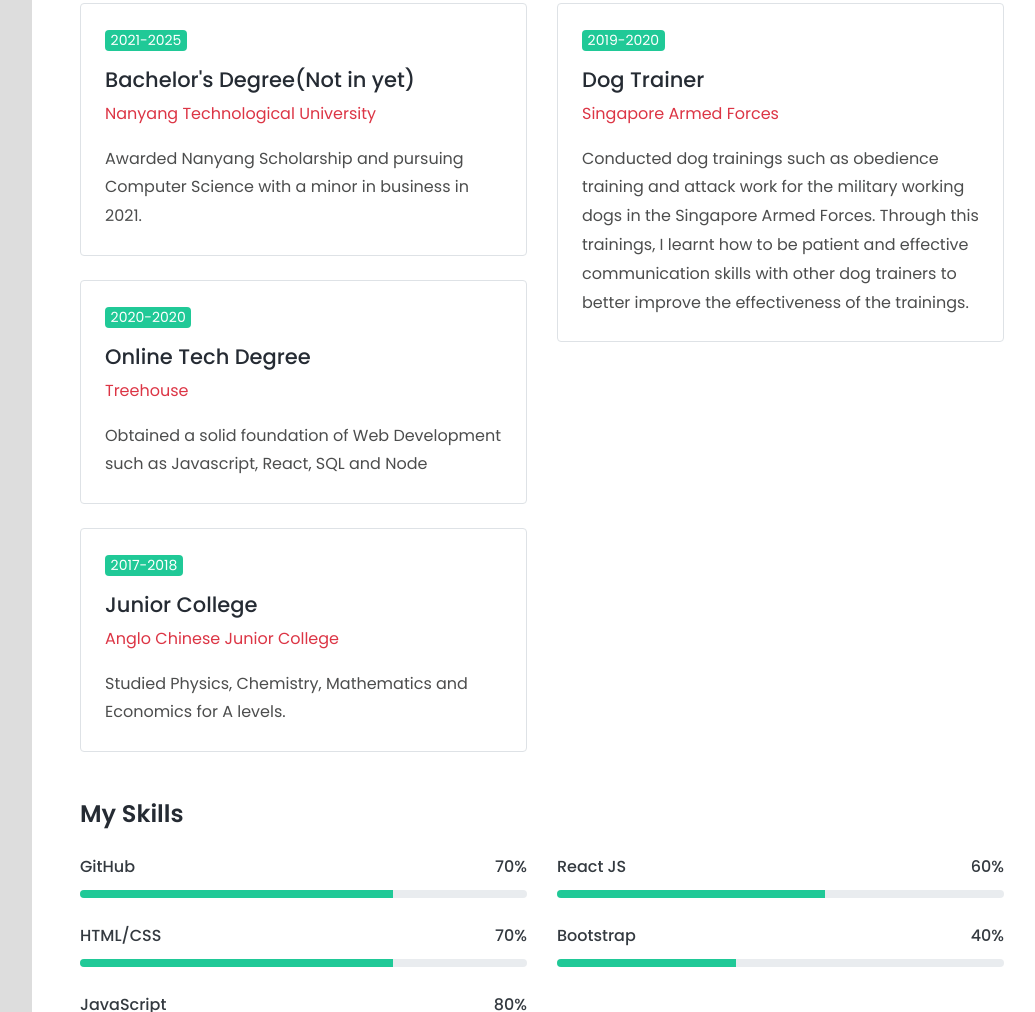
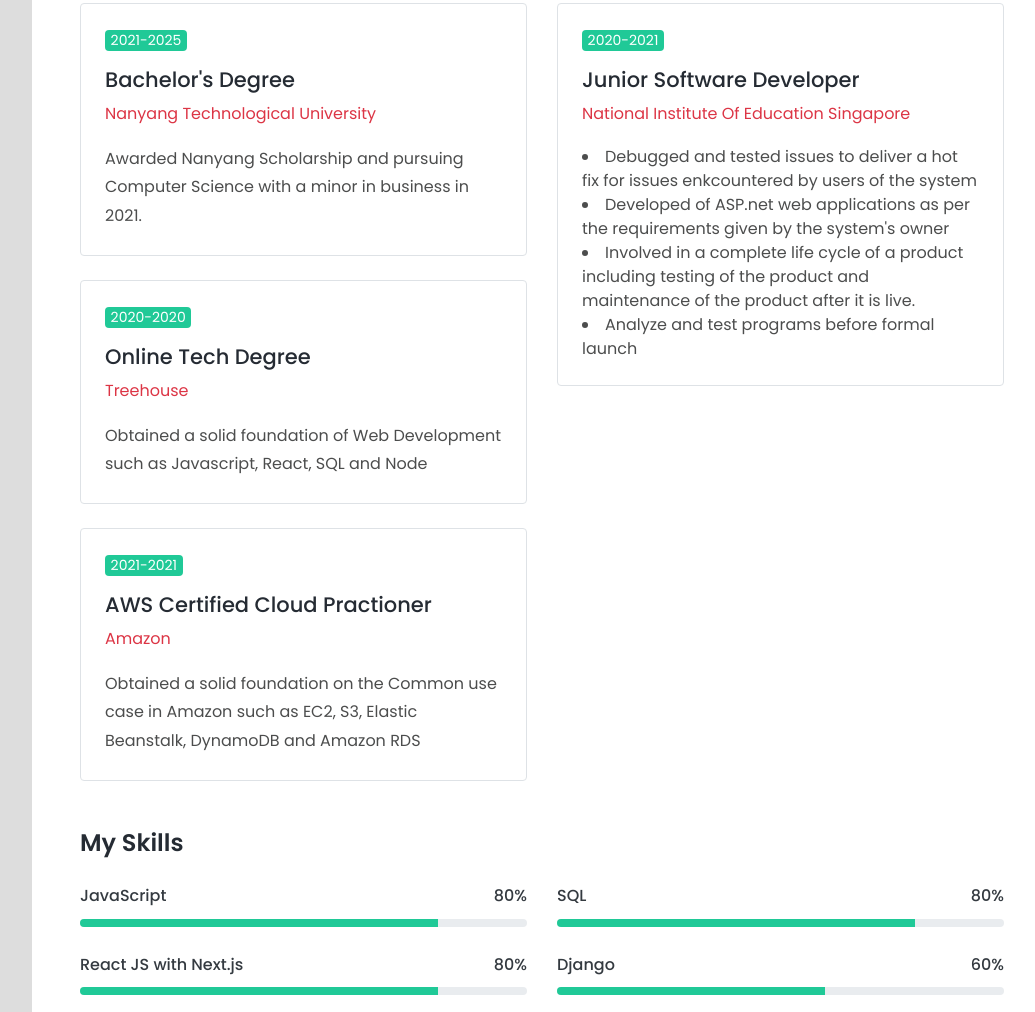
Before and after one commit to TJun-Jie/Portfolio-website, a plain HTML site: page index.html in a window 1280 px wide. Shown: the part 1788-2800 px from the top of the page, without its empty margins (228-1263 px from the left). Drawn offline with Linux system fonts and the light colour scheme.

Commit message:
Updated portfolio

```diff
--- a/index.html
+++ b/index.html
@@ -51,7 +51,7 @@
         <!-- Logo -->
         <a href="index.html" class="mb-lg-auto mt-lg-4">
 			<span class="bg-dark-2 rounded-pill p-2 mb-lg-1 d-none d-lg-inline-block">
-				<img class="img-fluid rounded-pill d-block" src="images/profile.jpg" title="I'm Simone" alt="">
+				<img class="img-fluid rounded-pill d-block" src="images/profile2.jpg" title="I'm Simone" alt="">
 			</span>
 			<h1 class="text-5 text-white text-center mb-0 d-lg-block">Tai Jun Jie</h1>
         </a>
@@ -98,7 +98,7 @@
               <div class="col-12 text-center">
                 <div class="typed-strings">
                   <p>I'm Tai Jun Jie</p>
-                  <p>I'm a Web Developer.</p>
+                  <p>I'm a Software Developer.</p>
                 </div>
                 <p class="text-7 font-weight-500 text-white mb-2 mb-md-3">Welcome</p>
                 <h2 class="text-16 font-weight-600 text-white mb-2 mb-md-3"><span class="typed"></span></h2>
@@ -125,7 +125,7 @@
 
         <div class="row">
           <div class="col-lg-8 text-center text-lg-left">
-            <h2 class="text-7 font-weight-600 mb-3">I'm <span class="text-primary">Jun Jie,</span> a Web Developer</h2>
+            <h2 class="text-7 font-weight-600 mb-3">I'm <span class="text-primary">Jun Jie,</span> a Software Developer</h2>
             <p>I am Self-taught web developer who enjoys learning new technologies. I've always been passionate about technology and video games, so programming started naturally as a hobby for me. I started to learn coding using udemy and then proceeded to use Treehouse. In my free time, I work on side projects to improve my knowledge and programming skills.</p>
             <p> I specialize in the SERN stack (SQL, Express, React.js, and Node.js). I am looking for an opportunity to work and grow as a developer. </p>
           </div>
@@ -249,7 +249,7 @@
             <h2 class="text-6 font-weight-600 mb-4">My Education</h2>
             <div class="bg-white border rounded p-4 mb-4">
               <p class="badge badge-primary text-2 font-weight-400">2021-2025</p>
-              <h3 class="text-5">Bachelor's Degree(Not in yet)</h3>
+              <h3 class="text-5">Bachelor's Degree</h3>
               <p class="text-danger">Nanyang Technological University</p>
               <p class="mb-0">Awarded Nanyang Scholarship and pursuing Computer Science with a minor in business in 2021.</p>
             </div>
@@ -260,10 +260,10 @@
               <p class="mb-0">Obtained a solid foundation of Web Development such as Javascript, React, SQL and Node</p>
             </div>
             <div class="bg-white border rounded p-4 mb-4">
-              <p class="badge badge-primary text-2 font-weight-400">2017-2018</p>
-              <h3 class="text-5">Junior College</h3>
-              <p class="text-danger">Anglo Chinese Junior College</p>
-              <p class="mb-0">Studied Physics, Chemistry, Mathematics and Economics for A levels.</p>
+              <p class="badge badge-primary text-2 font-weight-400">2021-2021</p>
+              <h3 class="text-5">AWS Certified Cloud Practioner</h3>
+              <p class="text-danger">Amazon</p>
+              <p class="mb-0">Obtained a solid foundation on the Common use case in Amazon such as EC2, S3, Elastic Beanstalk, DynamoDB and Amazon RDS</p>
             </div>
           </div>
 
@@ -271,10 +271,13 @@
           <div class="col-md-6">
             <h2 class="text-6 font-weight-600 mb-4">My Experience</h2>
             <div class="bg-white border rounded p-4 mb-4">
-              <p class="badge badge-primary text-2 font-weight-400">2019-2020</p>
-              <h3 class="text-5">Dog Trainer</h3>
-              <p class="text-danger">Singapore Armed Forces</p>
-              <p class="mb-0">Conducted dog trainings such as obedience training and attack work for the military working dogs in the Singapore Armed Forces. Through this trainings, I learnt how to be patient and effective communication skills with other dog trainers to better improve the effectiveness of the trainings.</p>
+              <p class="badge badge-primary text-2 font-weight-400">2020-2021</p>
+              <h3 class="text-5">Junior Software Developer</h3>
+              <p class="text-danger">National Institute Of Education Singapore</p>
+              <li class="mb-0">Debugged and tested issues to deliver a hot fix for issues enkcountered by users of the system</li>
+              <li class="mb-0">Developed of  ASP.net web applications as per the requirements given by the system's owner</li>
+              <li class="mb-0">Involved in a complete life cycle of a product including testing of the product and maintenance of the product after it is live.</li>
+              <li class="mb-0">Analyze and test programs before formal launch</li>
             </div>
           </div>
         </div>
@@ -282,27 +285,43 @@
 		<h2 class="text-6 font-weight-600 mt-4 mb-4">My Skills</h2>
         <div class="row">
           <div class="col-md-6">
-            <p class="text-dark font-weight-500 text-left mb-2">GitHub<span class="float-right">70%</span></p>
+            <p class="text-dark font-weight-500 text-left mb-2">JavaScript <span class="float-right">80%</span></p>
             <div class="progress progress-sm mb-4">
-              <div class="progress-bar" role="progressbar" style="width: 70%" aria-valuenow="65" aria-valuemin="0" aria-valuemax="100"></div>
+              <div class="progress-bar" role="progressbar" style="width: 80%" aria-valuenow="80" aria-valuemin="0" aria-valuemax="100"></div>
             </div>
-            <p class="text-dark font-weight-500 text-left mb-2">HTML/CSS <span class="float-right">70%</span></p>
+            <p class="text-dark font-weight-500 text-left mb-2">React JS with Next.js <span class="float-right">80%</span></p>
             <div class="progress progress-sm mb-4">
-              <div class="progress-bar" role="progressbar" style="width: 70%" aria-valuenow="95" aria-valuemin="0" aria-valuemax="100"></div>
+              <div class="progress-bar" role="progressbar" style="width: 80%" aria-valuenow="80" aria-valuemin="0" aria-valuemax="100"></div>
             </div>
-            <p class="text-dark font-weight-500 text-left mb-2">JavaScript <span class="float-right">80%</span></p>
+            <p class="text-dark font-weight-500 text-left mb-2">ASP.net <span class="float-right">70%</span></p>
+            <div class="progress progress-sm mb-4">
+              <div class="progress-bar" role="progressbar" style="width: 70%" aria-valuenow="70" aria-valuemin="0" aria-valuemax="100"></div>
+            </div>
+            <p class="text-dark font-weight-500 text-left mb-2">Git/GitHub<span class="float-right">80%</span></p>
+            <div class="progress progress-sm mb-4">
+              <div class="progress-bar" role="progressbar" style="width: 80%" aria-valuenow="80" aria-valuemin="0" aria-valuemax="100"></div>
+            </div>
+            <p class="text-dark font-weight-500 text-left mb-2">HTML/CSS <span class="float-right">80%</span></p>
             <div class="progress progress-sm mb-4">
               <div class="progress-bar" role="progressbar" style="width: 80%" aria-valuenow="80" aria-valuemin="0" aria-valuemax="100"></div>
             </div>
           </div>
           <div class="col-md-6">
-            <p class="text-dark font-weight-500 text-left mb-2">React JS <span class="float-right">60%</span></p>
+            <p class="text-dark font-weight-500 text-left mb-2">SQL <span class="float-right">80%</span></p>
             <div class="progress progress-sm mb-4">
-              <div class="progress-bar" role="progressbar" style="width: 60%" aria-valuenow="70" aria-valuemin="0" aria-valuemax="100"></div>
+              <div class="progress-bar" role="progressbar" style="width: 80%" aria-valuenow="80" aria-valuemin="0" aria-valuemax="100"></div>
             </div>
-            <p class="text-dark font-weight-500 text-left mb-2">Bootstrap <span class="float-right">40%</span></p>
+            <p class="text-dark font-weight-500 text-left mb-2">Django <span class="float-right">60%</span></p>
             <div class="progress progress-sm mb-4">
-              <div class="progress-bar" role="progressbar" style="width: 40%" aria-valuenow="99" aria-valuemin="0" aria-valuemax="100"></div>
+              <div class="progress-bar" role="progressbar" style="width: 60%" aria-valuenow="60" aria-valuemin="0" aria-valuemax="100"></div>
+            </div>
+            <p class="text-dark font-weight-500 text-left mb-2">Amazon Web Services <span class="float-right">50%</span></p>
+            <div class="progress progress-sm mb-4">
+              <div class="progress-bar" role="progressbar" style="width: 50%" aria-valuenow="50" aria-valuemin="0" aria-valuemax="100"></div>
+            </div>
+            <p class="text-dark font-weight-500 text-left mb-2">Docker <span class="float-right">50%</span></p>
+            <div class="progress progress-sm mb-4">
+              <div class="progress-bar" role="progressbar" style="width: 50%" aria-valuenow="50" aria-valuemin="0" aria-valuemax="100"></div>
             </div>
           </div>
         </div>
```
Also changed, not shown: images/projects/project-8.png (added), 1 other file.
